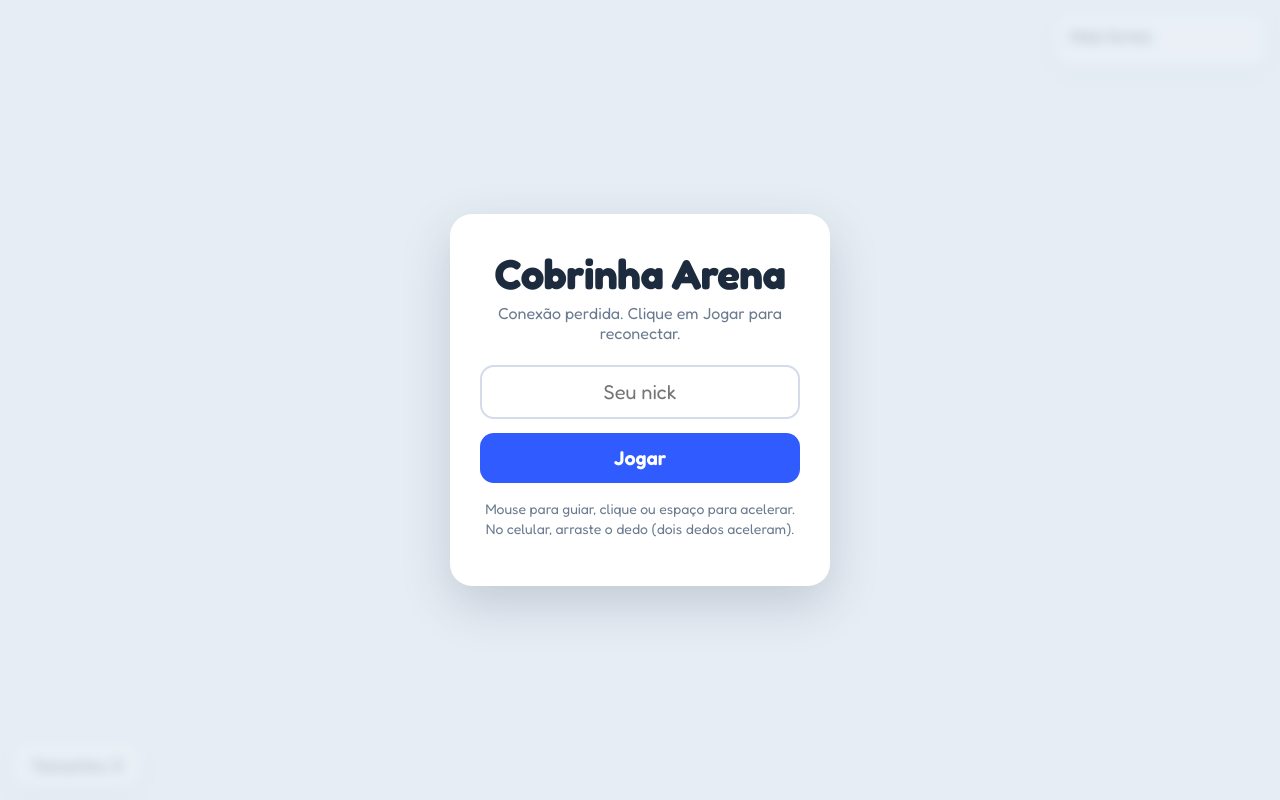
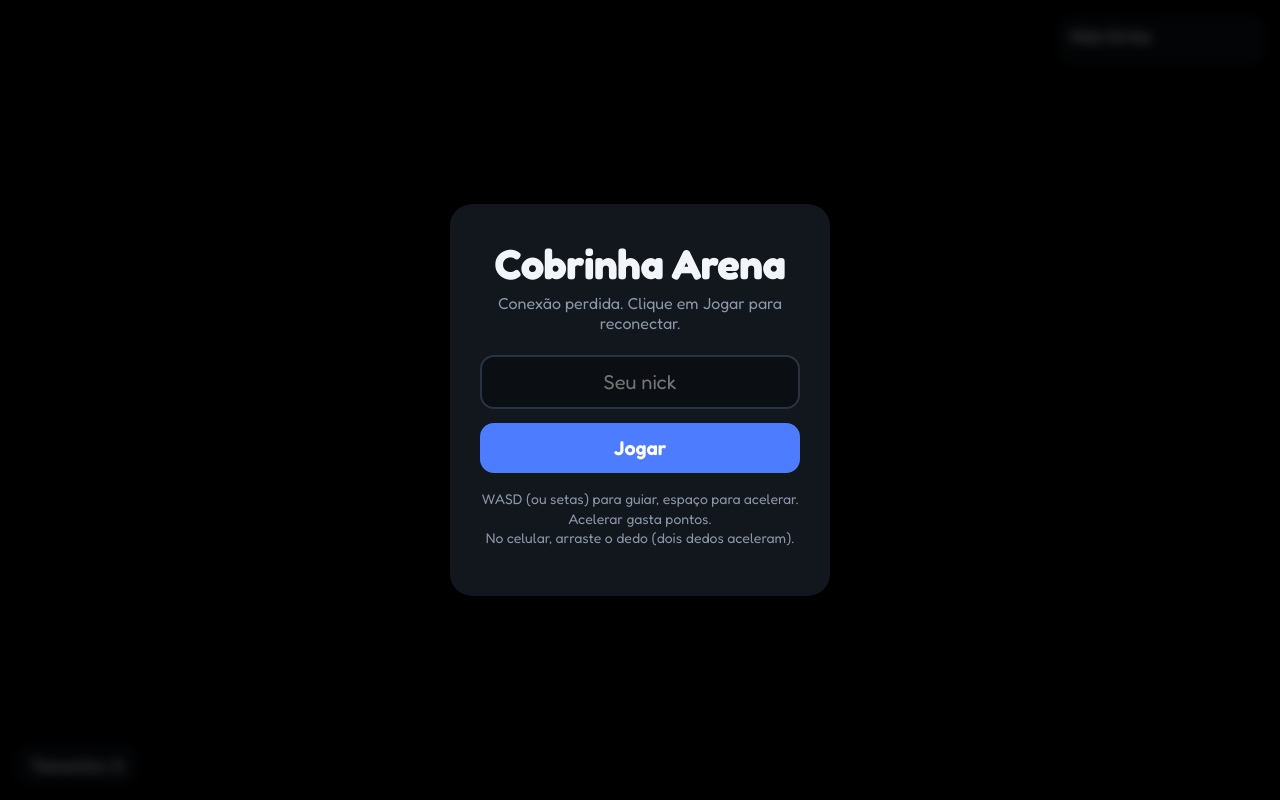
Before and after one commit to oswaldoneto-netizen/snakeseducv1, a website: page index.html in a window 1280 px wide. Both pictures are taken after a click on the button "Jogar". Drawn offline with Linux system fonts and the light colour scheme.

Commit message:
Add files via upload

```diff
--- a/index.html
+++ b/index.html
@@ -7,28 +7,28 @@
 <link rel="preconnect" href="https://fonts.googleapis.com">
 <link href="https://fonts.googleapis.com/css2?family=Fredoka:wght@400;600;700&display=swap" rel="stylesheet">
 <style>
-:root{--bg:#e6edf5;--ink:#1c2b3d;--panel:#ffffff;--accent:#2f5bff;--muted:#6b7b8f}
+:root{--bg:#000;--ink:#f2f5fa;--panel:#12161d;--accent:#4d7cff;--muted:#8b97a8}
 *{box-sizing:border-box}
 html,body{margin:0;height:100%;overflow:hidden;background:var(--bg);font-family:'Fredoka',system-ui,sans-serif;color:var(--ink)}
 canvas{display:block;position:fixed;inset:0}
-#menu{position:fixed;inset:0;display:flex;align-items:center;justify-content:center;background:rgba(230,237,245,.82);backdrop-filter:blur(6px);z-index:10}
+#menu{position:fixed;inset:0;display:flex;align-items:center;justify-content:center;background:rgba(0,0,0,.78);backdrop-filter:blur(6px);z-index:10}
 #menu.hide{display:none}
-.card{background:var(--panel);border-radius:22px;padding:34px 30px;width:min(380px,90vw);text-align:center;box-shadow:0 18px 50px rgba(28,43,61,.18)}
+.card{background:var(--panel);border-radius:22px;padding:34px 30px;width:min(380px,90vw);text-align:center;box-shadow:0 18px 50px rgba(0,0,0,.6)}
 h1{margin:0 0 4px;font-size:42px;font-weight:700;letter-spacing:-.5px}
 #sub{margin:0 0 22px;color:var(--muted);font-size:16px}
-input{width:100%;font:inherit;font-size:20px;text-align:center;padding:13px;border:2px solid #d3dce8;border-radius:14px;outline:none;color:var(--ink)}
+input{width:100%;font:inherit;font-size:20px;text-align:center;padding:13px;border:2px solid #2a3342;border-radius:14px;outline:none;color:var(--ink);background:#0b0e13}
 input:focus{border-color:var(--accent)}
 button{margin-top:14px;width:100%;font:inherit;font-weight:600;font-size:20px;padding:13px;border:0;border-radius:14px;background:var(--accent);color:#fff;cursor:pointer}
 button:focus-visible{outline:3px solid #9bb2ff;outline-offset:2px}
 button:active{transform:scale(.98)}
 #hint{margin-top:16px;font-size:14px;color:var(--muted);line-height:1.4}
-#lb{position:fixed;top:14px;right:14px;width:210px;background:rgba(255,255,255,.88);border-radius:16px;padding:12px 14px;z-index:5;font-size:15px;box-shadow:0 6px 20px rgba(28,43,61,.12)}
+#lb{position:fixed;top:14px;right:14px;width:210px;background:rgba(18,22,29,.85);border-radius:16px;padding:12px 14px;z-index:5;font-size:15px;box-shadow:0 6px 20px rgba(0,0,0,.5)}
 #lb h2{margin:0 0 8px;font-size:16px;font-weight:700}
 #lb ol{margin:0;padding:0;list-style:none}
 #lb li{display:flex;justify-content:space-between;gap:8px;padding:2px 0}
 #lb li span:first-child{overflow:hidden;text-overflow:ellipsis;white-space:nowrap}
 #lb li.me{color:var(--accent);font-weight:700}
-#hud{position:fixed;left:14px;bottom:14px;background:rgba(255,255,255,.88);border-radius:14px;padding:10px 16px;z-index:5;font-size:18px;font-weight:600;box-shadow:0 6px 20px rgba(28,43,61,.12)}
+#hud{position:fixed;left:14px;bottom:14px;background:rgba(18,22,29,.85);border-radius:14px;padding:10px 16px;z-index:5;font-size:18px;font-weight:600;box-shadow:0 6px 20px rgba(0,0,0,.5)}
 #hud small{display:block;font-size:13px;font-weight:400;color:var(--muted)}
 @media (max-width:600px){#lb{width:160px;font-size:13px}}
 @media (prefers-reduced-motion:reduce){button:active{transform:none}}
@@ -44,7 +44,7 @@ button:active{transform:scale(.98)}
     <p id="sub">Coma, cresça e domine o ranking.</p>
     <input id="nick" maxlength="15" placeholder="Seu nick" autocomplete="off">
     <button id="play">Jogar</button>
-    <p id="hint">Mouse para guiar, clique ou espaço para acelerar.<br>No celular, arraste o dedo (dois dedos aceleram).</p>
+    <p id="hint">WASD (ou setas) para guiar, espaço para acelerar.<br>Acelerar gasta pontos.<br>No celular, arraste o dedo (dois dedos aceleram).</p>
   </div>
 </div>
 <script>
@@ -58,7 +58,7 @@ try { nickEl.value = localStorage.getItem('nick') || ''; } catch (e) {}
 
 let ws, myId = null, world = { w: 4000, h: 4000 }, playing = false;
 let prev = null, cur = null, prevT = 0, curT = 0, camX = 2000, camY = 2000;
-let angle = 0, boost = false, lastSend = 0;
+let angle = null, boost = false, lastSend = 0;
 const FOOD_COLORS = ['#ff5d73', '#ffb020', '#2ec4b6', '#7b61ff', '#ff7ab6', '#3ddc84', '#4cc9f0', '#f77f00'];
 
 function connect(cb) {
@@ -66,7 +66,7 @@ function connect(cb) {
   ws.onopen = cb;
   ws.onmessage = (e) => {
     const m = JSON.parse(e.data);
-    if (m.t === 'init') { myId = m.id; world = { w: m.w, h: m.h }; playing = true; prev = cur = null; }
+    if (m.t === 'init') { myId = m.id; world = { w: m.w, h: m.h }; playing = true; prev = cur = null; angle = null; boost = false; }
     else if (m.t === 's') { prev = cur; prevT = curT; cur = m; curT = performance.now(); updateUI(m); }
     else if (m.t === 'dead') {
       playing = false; menu.classList.remove('hide');
@@ -100,14 +100,21 @@ function updateUI(m) {
 
 function sendInput(force) {
   const now = performance.now();
-  if (!ws || ws.readyState !== 1 || !playing || (!force && now - lastSend < 40)) return;
+  if (!ws || ws.readyState !== 1 || !playing || angle === null || (!force && now - lastSend < 40)) return;
   lastSend = now; ws.send(JSON.stringify({ t: 'a', a: angle, b: boost }));
 }
-addEventListener('mousemove', e => { angle = Math.atan2(e.clientY - H / 2, e.clientX - W / 2); sendInput(); });
-addEventListener('mousedown', e => { if (e.target === cv) { boost = true; sendInput(true); } });
-addEventListener('mouseup', () => { boost = false; sendInput(true); });
-addEventListener('keydown', e => { if (e.code === 'Space' && document.activeElement !== nickEl) { boost = true; sendInput(true); e.preventDefault(); } });
-addEventListener('keyup', e => { if (e.code === 'Space') { boost = false; sendInput(true); } });
+const held = new Set();
+const KEYS = ['KeyW', 'KeyA', 'KeyS', 'KeyD', 'ArrowUp', 'ArrowDown', 'ArrowLeft', 'ArrowRight', 'Space'];
+function steer() {
+  const dx = (held.has('KeyD') || held.has('ArrowRight') ? 1 : 0) - (held.has('KeyA') || held.has('ArrowLeft') ? 1 : 0);
+  const dy = (held.has('KeyS') || held.has('ArrowDown') ? 1 : 0) - (held.has('KeyW') || held.has('ArrowUp') ? 1 : 0);
+  if (dx || dy) angle = Math.atan2(dy, dx);
+  boost = held.has('Space');
+  sendInput(true);
+}
+addEventListener('keydown', e => { if (document.activeElement === nickEl || !KEYS.includes(e.code)) return; held.add(e.code); steer(); e.preventDefault(); });
+addEventListener('keyup', e => { if (held.delete(e.code)) steer(); });
+addEventListener('blur', () => { held.clear(); boost = false; });
 function touch(e) { const t = e.touches[0]; if (!t) { boost = false; return; } angle = Math.atan2(t.clientY - H / 2, t.clientX - W / 2); boost = e.touches.length > 1; sendInput(true); }
 cv.addEventListener('touchstart', touch, { passive: true });
 cv.addEventListener('touchmove', touch, { passive: true });
@@ -124,30 +131,30 @@ function segsOf(sn, alpha) {
 }
 function draw() {
   requestAnimationFrame(draw);
-  ctx.fillStyle = '#e6edf5'; ctx.fillRect(0, 0, W, H);
+  ctx.fillStyle = '#000'; ctx.fillRect(0, 0, W, H);
   if (!cur) return;
   const now = performance.now();
   const alpha = prev ? Math.max(0, Math.min(1, (now - curT) / Math.max(1, curT - prevT))) : 1;
   const me = cur.sn.find(s => s.id === myId);
   if (me) { const sg = segsOf(me, alpha); camX += (sg[0] - camX) * 0.25; camY += (sg[1] - camY) * 0.25; }
-  const zoom = Math.max(0.55, Math.min(1, 1 - (me ? me.s.length / 2 : 10) / 900 + 0.1));
+  const zoom = Math.max(1, Math.min(1.6, 1.6 - (me ? me.s.length / 2 : 10) / 400));
   ctx.save();
   ctx.translate(W / 2, H / 2); ctx.scale(zoom, zoom); ctx.translate(-camX, -camY);
   const vw = W / zoom / 2 + 60, vh = H / zoom / 2 + 60;
   // grade
-  ctx.strokeStyle = '#d3dce8'; ctx.lineWidth = 2; ctx.beginPath();
+  ctx.strokeStyle = '#141a24'; ctx.lineWidth = 2; ctx.beginPath();
   const gs = 80, x0 = Math.floor((camX - vw) / gs) * gs, y0 = Math.floor((camY - vh) / gs) * gs;
   for (let x = x0; x < camX + vw; x += gs) { ctx.moveTo(x, camY - vh); ctx.lineTo(x, camY + vh); }
   for (let y = y0; y < camY + vh; y += gs) { ctx.moveTo(camX - vw, y); ctx.lineTo(camX + vw, y); }
   ctx.stroke();
   // fora do mapa
-  ctx.fillStyle = 'rgba(28,43,61,.18)';
+  ctx.fillStyle = 'rgba(255,77,94,.10)';
   const L = camX - vw - 50, R = camX + vw + 50, T = camY - vh - 50, B = camY + vh + 50;
   if (L < 0) ctx.fillRect(L, T, -L, B - T);
   if (R > world.w) ctx.fillRect(world.w, T, R - world.w, B - T);
   if (T < 0) ctx.fillRect(L, T, R - L, -T);
   if (B > world.h) ctx.fillRect(L, world.h, R - L, B - world.h);
-  ctx.strokeStyle = '#1c2b3d'; ctx.lineWidth = 6; ctx.strokeRect(0, 0, world.w, world.h);
+  ctx.strokeStyle = '#ff4d5e'; ctx.lineWidth = 6; ctx.strokeRect(0, 0, world.w, world.h);
   // comida
   for (const f of cur.f) {
     ctx.fillStyle = FOOD_COLORS[f[3]]; ctx.beginPath(); ctx.arc(f[0], f[1], f[2] > 1 ? 9 : 6, 0, 6.283); ctx.fill();
@@ -167,8 +174,8 @@ function draw() {
       ctx.fillStyle = '#1c2b3d'; ctx.beginPath(); ctx.arc(ex + Math.cos(ha) * 2, ey + Math.sin(ha) * 2, r * 0.18, 0, 6.283); ctx.fill();
     }
     ctx.font = '600 15px Fredoka, sans-serif'; ctx.textAlign = 'center';
-    ctx.lineWidth = 4; ctx.strokeStyle = 'rgba(255,255,255,.9)'; ctx.strokeText(sn.n, hx, hy - r - 10);
-    ctx.fillStyle = '#1c2b3d'; ctx.fillText(sn.n, hx, hy - r - 10);
+    ctx.lineWidth = 4; ctx.strokeStyle = 'rgba(0,0,0,.85)'; ctx.strokeText(sn.n, hx, hy - r - 10);
+    ctx.fillStyle = '#fff'; ctx.fillText(sn.n, hx, hy - r - 10);
   }
   ctx.restore();
 }
--- a/server.js
+++ b/server.js
@@ -15,8 +15,8 @@ app.get('/', (req, res) => res.sendFile(path.join(pubDir, 'index.html')));
 const server = http.createServer(app);
 const wss = new WebSocketServer({ server });
 
-const W = 4000, H = 4000, TICK = 33, SEG = 10, SPEED = 3, BOOST = 5.2, TURN = 0.11;
-const FOOD_N = 600, BOTS = 8, VIEW = 1100, HEAD_R = 9;
+const W = 4000, H = 4000, TICK = 33, SEG = 10, SPEED = 3, BOOST = 5.2, TURN = 0.14;
+const FOOD_N = 600, BOTS = 0, VIEW = 1100, HEAD_R = 9;
 const rnd = (a, b) => a + Math.random() * (b - a);
 const BOT_NAMES = ['Naja', 'Jiboia', 'Sucuri', 'Cascavel', 'Mamba', 'Coral', 'Viper', 'Anaconda', 'Python', 'Boto'];
 
@@ -81,7 +81,7 @@ function step(s) {
   d = Math.atan2(Math.sin(d), Math.cos(d));
   s.a += Math.max(-TURN, Math.min(TURN, d));
   const boosting = s.boost && s.score > 5;
-  if (boosting && ++s.drain >= 8) {
+  if (boosting && ++s.drain >= 3) {
     s.drain = 0; s.score--;
     const t = s.seg[s.seg.length - 1];
     addFood(t.x, t.y, 1);
```
